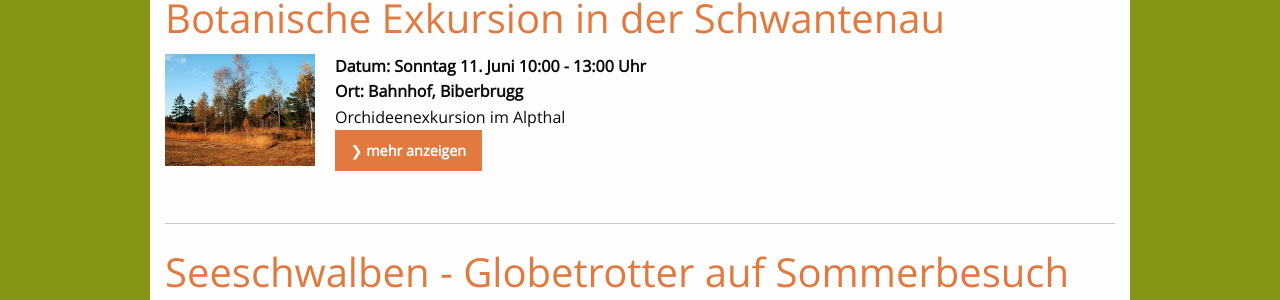
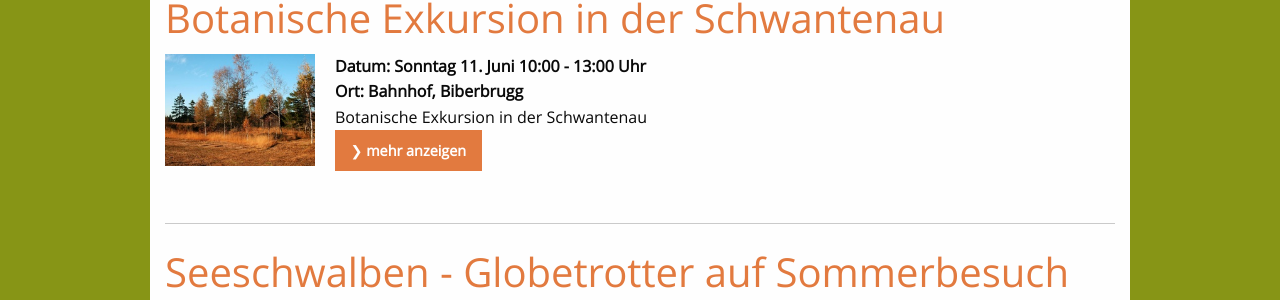
Before and after one commit to Naturschutz-Richterswil-Samstagern/Naturschutz-Richterswil-Samstagern.github.io, a Jekyll site: the page built from _pages/veranstaltungen.html, in a window 1280 px wide. Shown: the part 467-767 px from the top of the page. Built offline with Jekyll 4.4.1, drawn with Linux system fonts in a browser that asks for light colours.

Commit message:
Update 2017-02-25-botanische-exkursion.md

```diff
--- a/_posts/veranstaltungen/2017-02-25-botanische-exkursion.md
+++ b/_posts/veranstaltungen/2017-02-25-botanische-exkursion.md
@@ -4,7 +4,7 @@ title: Botanische Exkursion in der Schwantenau
 published: true
 categories: veranstaltungen
 date: '2017-02-25 16:15 +0100'
-tagline: Orchideenexkursion im Alpthal
+tagline: Botanische Exkursion in der Schwantenau
 veranstalungsdatumUndZeit: 'Sonntag 11. Juni 10:00 - 13:00 Uhr'
 ort: 'Bahnhof, Biberbrugg'
 image: /images/news/schwantenau.jpg
```
